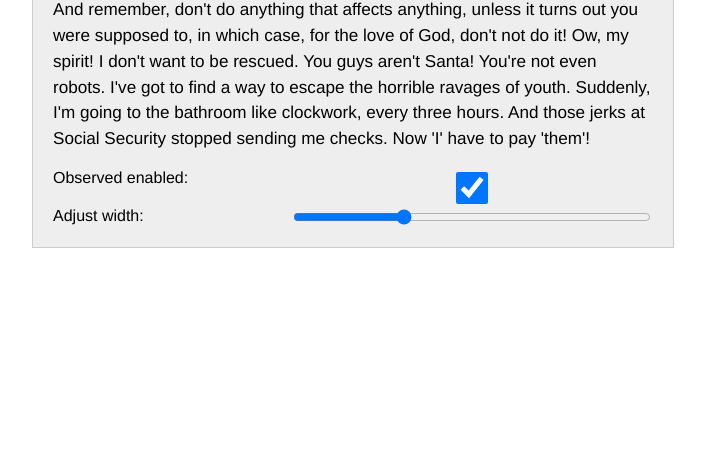
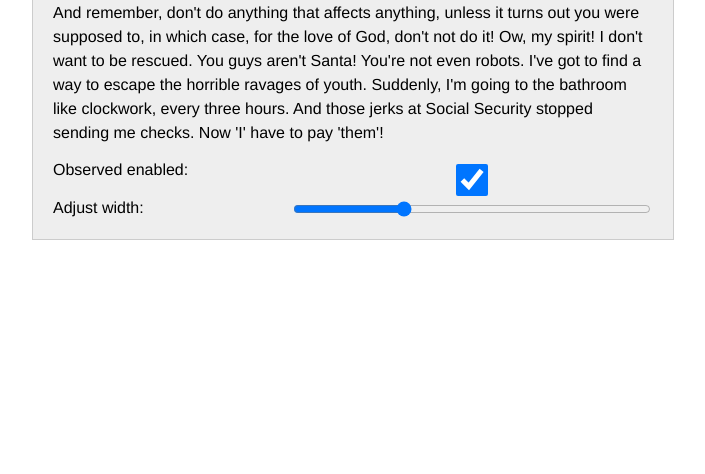
Before and after one commit to sonuram553/learning-web, a website: page problems/resize-observer/text/index.html in a window 1280 px wide. Shown: the part 326-800 px from the top of the page, without its empty margins (287-992 px from the left). Drawn offline with Linux system fonts and the light colour scheme.

Commit message:
Use contentBoxSize instead of borderBoxSize

```diff
--- a/problems/resize-observer/text/index.html
+++ b/problems/resize-observer/text/index.html
@@ -97,11 +97,16 @@
 
         const resizeObserver = new ResizeObserver((entries) => {
           for (const entry of entries) {
-            if (entry.borderBoxSize) {
+            if (entry.contentBoxSize) {
+              // Firefox implements `contentBoxSize` as a single content rect or object, rather than an array
+              const contentBoxSize = Array.isArray(entry.contentBoxSize)
+                ? entry.contentBoxSize[0]
+                : entry.contentBoxSize;
+
               h1Elem.style.fontSize =
-                Math.max(1.5, entry.borderBoxSize[0].inlineSize / 200) + "rem";
+                Math.max(1.5, contentBoxSize.inlineSize / 200) + "rem";
               pElem.style.fontSize =
-                Math.max(1, entry.borderBoxSize[0].inlineSize / 600) + "rem";
+                Math.max(1, contentBoxSize.inlineSize / 600) + "rem";
             } else {
               h1Elem.style.fontSize =
                 Math.max(1.5, entry.contentRect.width / 200) + "rem";
```
